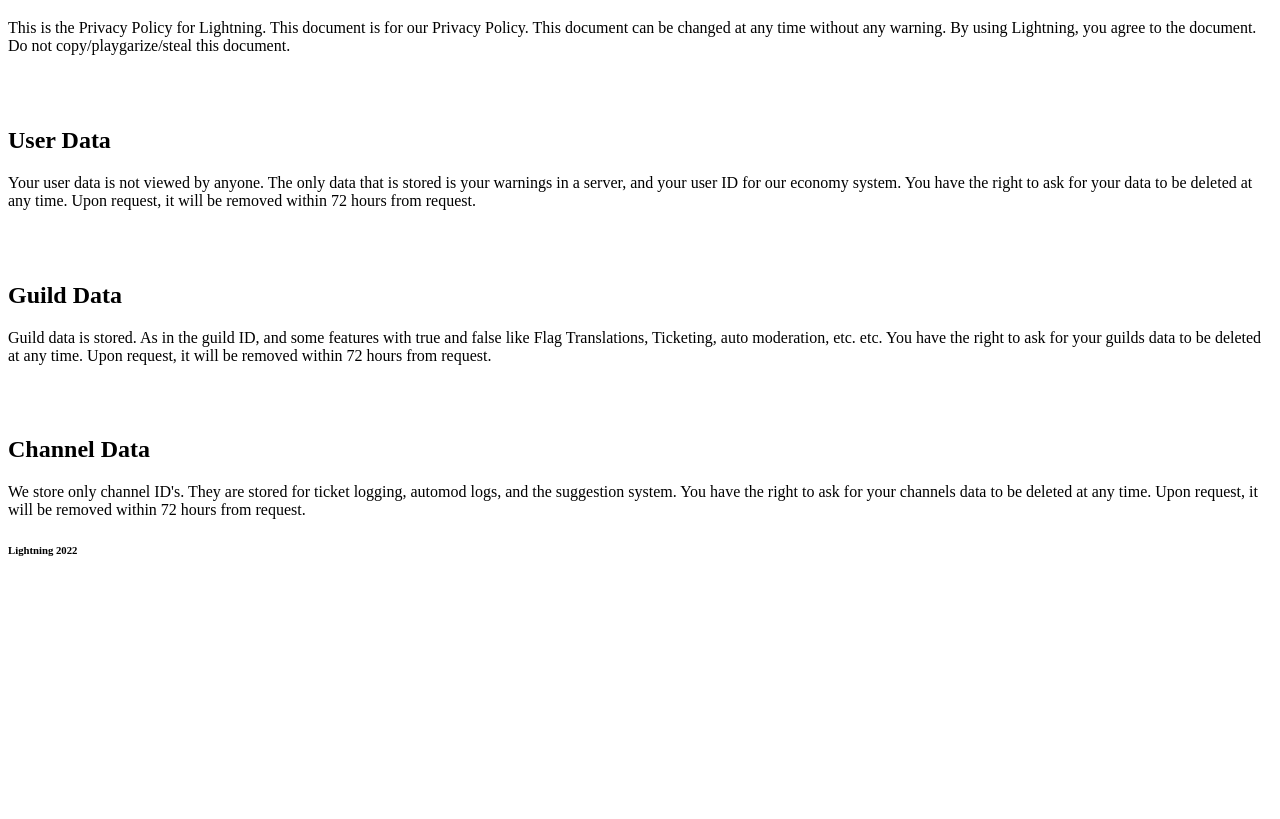
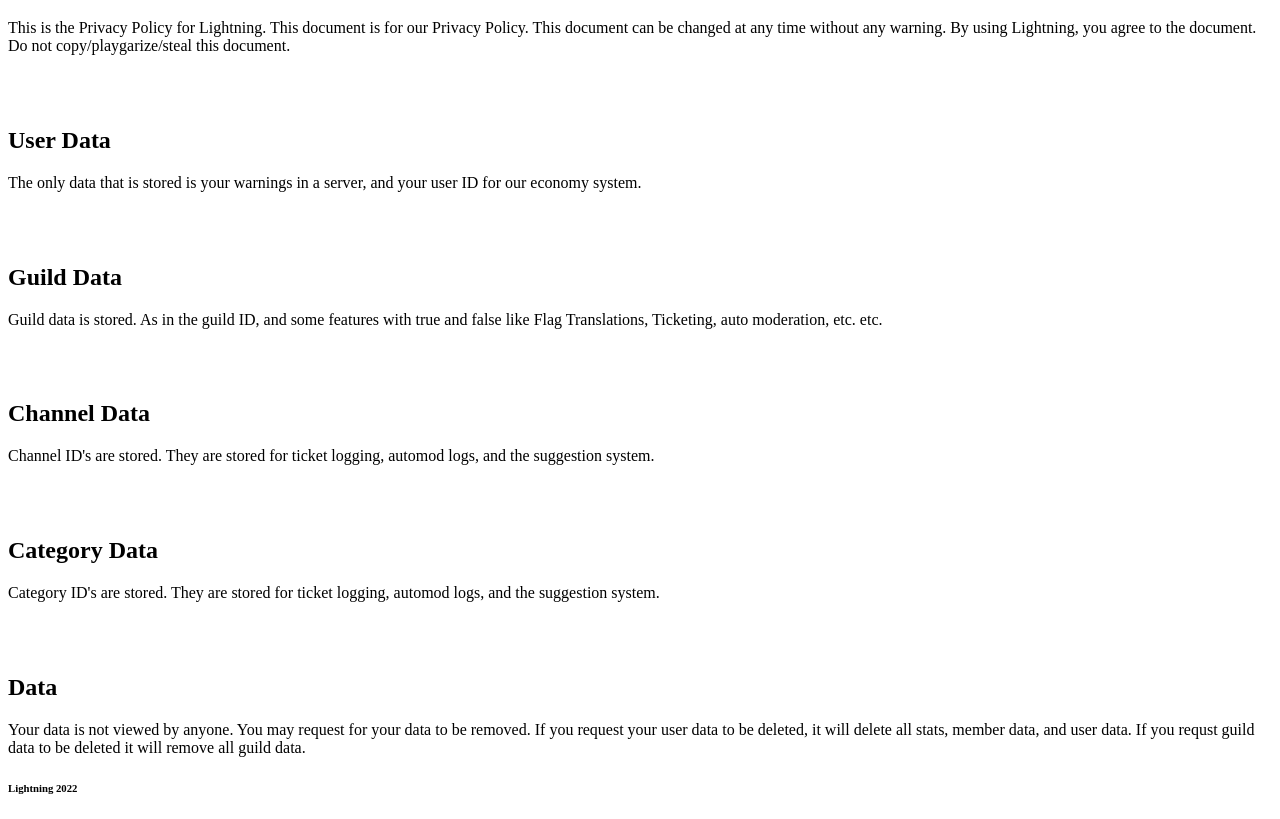
Before and after one commit to lightningdisc/privacy-policy, a plain HTML site: page index.html in a window 1280 px wide. Shown: the part 61-880 px from the top of the page. Before the commit the page ends 800 px from the top, so only its background shows below. Drawn offline with Linux system fonts and the light colour scheme.

Commit message:
Update index.html

```diff
--- a/index.html
+++ b/index.html
@@ -13,15 +13,23 @@
     <br>
     <br>
     <h2>User Data</h2>
-    <p>Your user data is not viewed by anyone. The only data that is stored is your warnings in a server, and your user ID for our economy system. You have the right to ask for your data to be deleted at any time. Upon request, it will be removed within 72 hours from request.</p>
+    <p>The only data that is stored is your warnings in a server, and your user ID for our economy system.</p>
     <br>
     <br>
     <h2>Guild Data</h2>
-    <p>Guild data is stored. As in the guild ID, and some features with true and false like Flag Translations, Ticketing, auto moderation, etc. etc. You have the right to ask for your guilds data to be deleted at any time. Upon request, it will be removed within 72 hours from request.</p>
+    <p>Guild data is stored. As in the guild ID, and some features with true and false like Flag Translations, Ticketing, auto moderation, etc. etc.</p>
     <br>
     <br>
     <h2>Channel Data</h2>
-    <p>We store only channel ID's. They are stored for ticket logging, automod logs, and the suggestion system. You have the right to ask for your channels data to be deleted at any time. Upon request, it will be removed within 72 hours from request.</p>
+    <p>Channel ID's are stored. They are stored for ticket logging, automod logs, and the suggestion system.</p>
+    <br>
+    <br>
+    <h2>Category Data</h2>
+    <p>Category ID's are stored. They are stored for ticket logging, automod logs, and the suggestion system.</p>
+    <br>
+    <br>
+    <h2>Data</h2>
+    <p>Your data is not viewed by anyone. You may request for your data to be removed. If you request your user data to be deleted, it will delete all stats, member data, and user data. If you requst guild data to be deleted it will remove all guild data.</p>
     <h6>Lightning 2022</h6>
 </body>
 </html>
```
